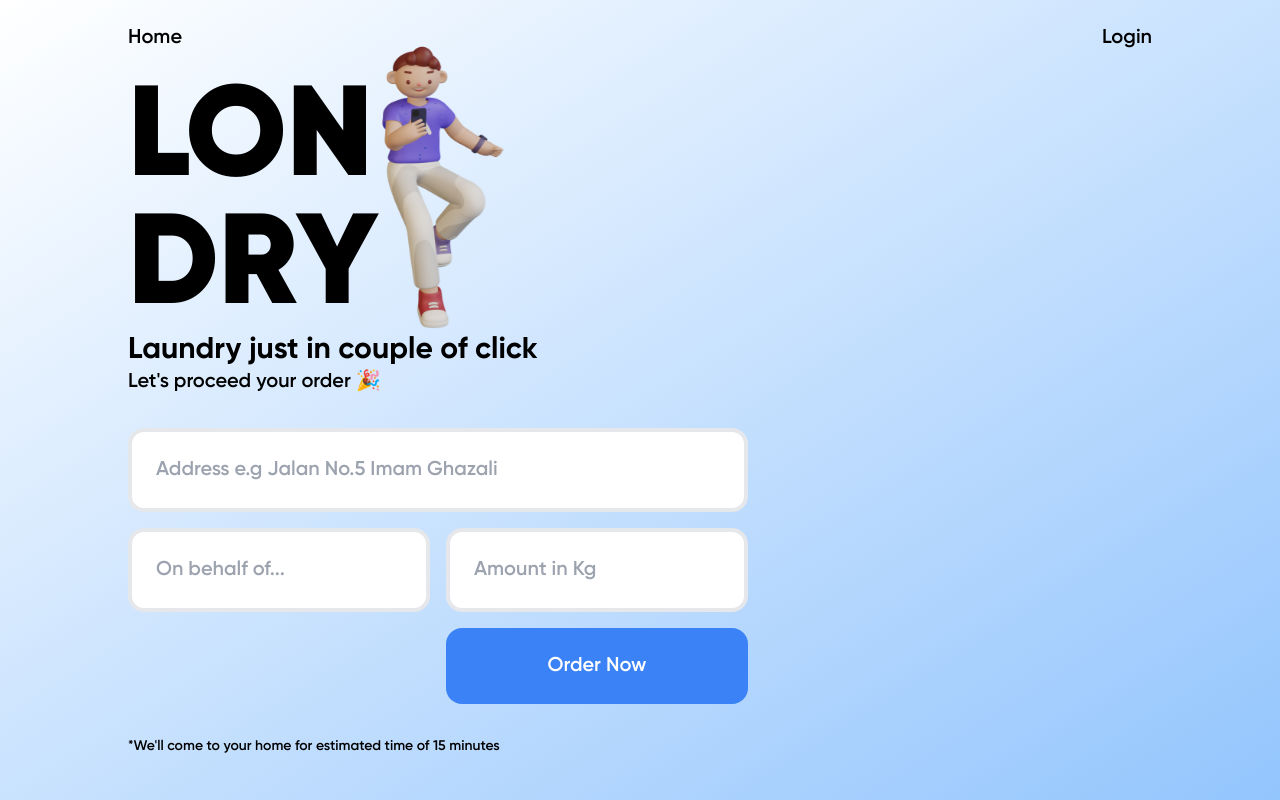
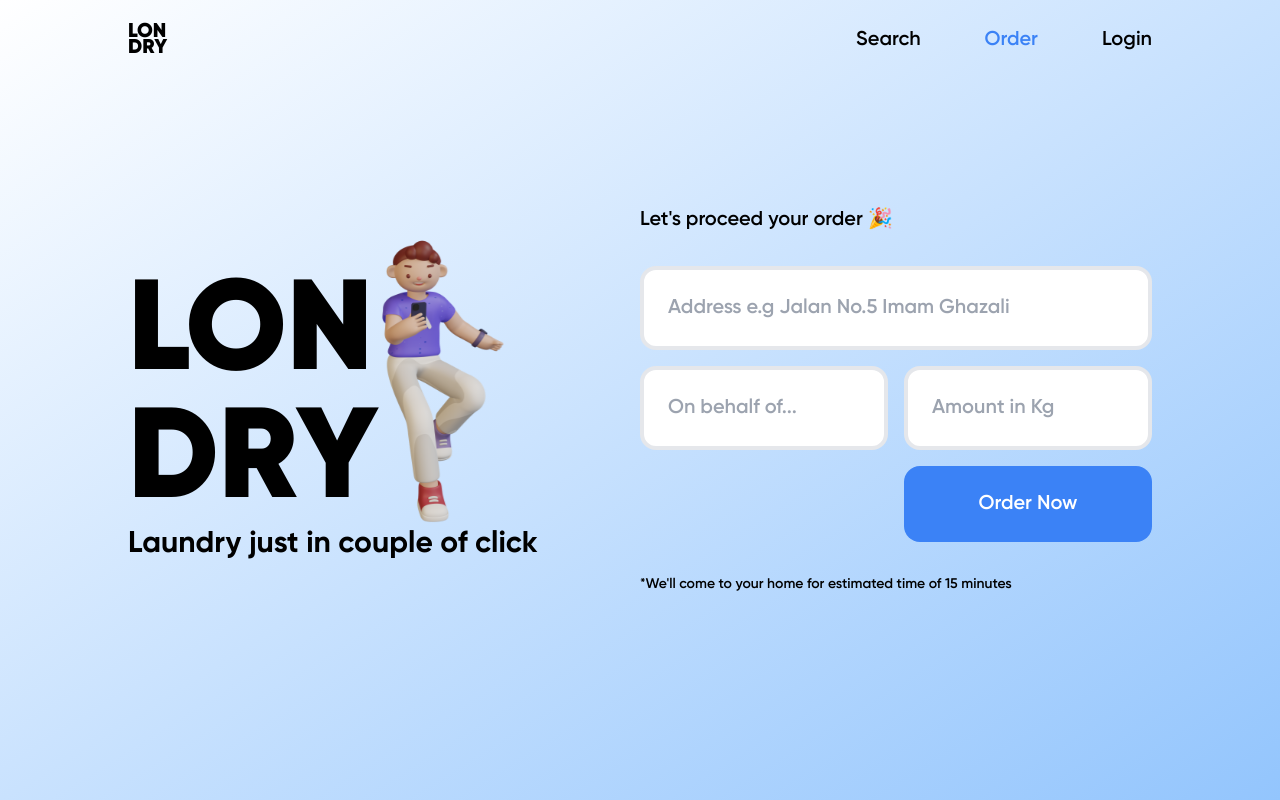
Before and after one commit to afifcodes/londri, a Next.js app: page / in a window 1280 px wide. Built offline with nearby package versions, Linux system fonts and the light colour scheme.

Commit message:
Update index page

```diff
--- a/pages/index.js
+++ b/pages/index.js
@@ -1,42 +1,22 @@
 import Head from "next/head";
-import Link from "next/link";
+import GlobalLayout from "@components/GlobalLayout";
+import Layout from "@components/Layout";
+import Navbar from "@components/Navbar";
 export default function Home() {
   return (
-    <div className="font-cool font-semibold text-base sm:text-xl">
+    <GlobalLayout>
       <Head>
         <title>LONDRY | One tap order</title>
       </Head>
-      <div className="fixed w-screen px-8 sm:px-32 py-4 sm:py-6 flex justify-between">
-        <Link href="/">
-          <a>Home</a>
-        </Link>
-        <a>Login</a>
-      </div>
-      <div className="px-8 sm:px-32 py-4 min-h-screen min-w-screen flex flex-wrap justify-between items-center content-center bg-gradient-to-br from-white to-blue-300">
-        <div>
-          <div className="flex justify-start items-end">
-            <p className="font-black text-8xl sm:text-9xl">
-              LON
-              <br />
-              DRY
-            </p>
-            <img
-              src="/images/char.png"
-              alt="char"
-              className="max-h-48 sm:max-h-72"
-            />
-          </div>
-          <p className="text-xl sm:text-3xl font-bold">
-            Laundry just in couple of click
-          </p>
-        </div>
-        <div className="mt-16 xl:mt-0">
+      <Navbar />
+      <Layout>
+        <div className="w-full mt-16 xl:mt-0">
           <p>Let's proceed your order 🎉</p>
-          <div className="max-w-2xl grid gap-2 sm:gap-4 grid-cols-2 my-4 xl:my-8">
+          <div className="grid gap-2 sm:gap-4 grid-cols-2 my-4 xl:my-8">
             <input
               type="text"
               placeholder="Address e.g Jalan No.5 Imam Ghazali"
-              className="col-span-2 w-full border-2 sm:border-4 outline-none focus:outline-none focus:border-blue-300 active:outline-none p-2 sm:p-6 font-semibold rounded-lg sm:rounded-2xl text-xs sm:text-base md:text-xl"
+              className="block col-span-2 w-full border-2 sm:border-4 outline-none focus:outline-none focus:border-blue-300 active:outline-none p-2 sm:p-6 font-semibold rounded-lg sm:rounded-2xl text-xs sm:text-base md:text-xl"
             />
             <input
               type="text"
@@ -57,7 +37,7 @@ export default function Home() {
             *We'll come to your home for estimated time of 15 minutes
           </p>
         </div>
-      </div>
-    </div>
+      </Layout>
+    </GlobalLayout>
   );
 }
```
